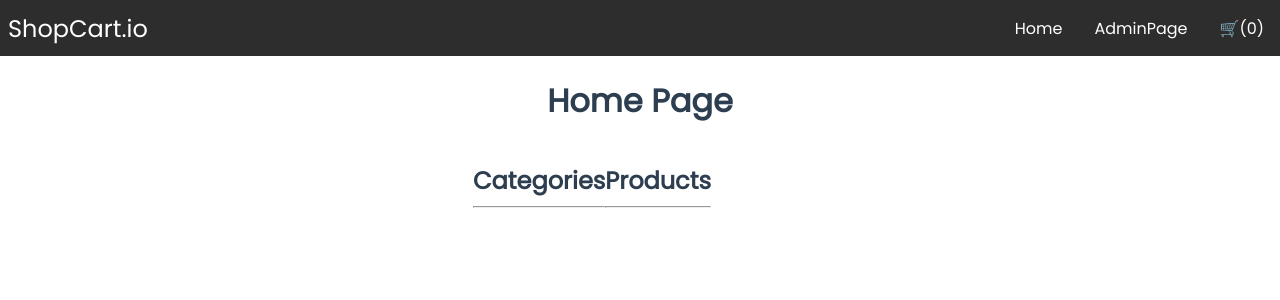
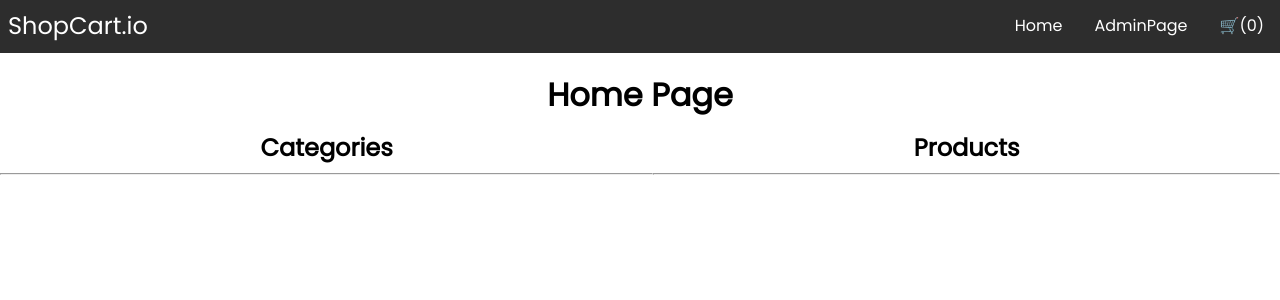
Before and after one commit to Popa-Andrei-Valentin/hipposhop, a Vue app: page / in a window 1280 px wide. Shown: the top 300 px of the page. Built offline with nearby package versions, Linux system fonts and the light colour scheme.

Commit message:
Partly redesigned UI

```diff
--- a/src/App.vue
+++ b/src/App.vue
@@ -1,4 +1,5 @@
 <template>
+  <!--  Cart -->
   <transition
       mode="in-out"
       enter-active-class="animate__animated animate__fadeInRight"
@@ -8,7 +9,7 @@
       <ShoppingCart @closeCart="closeCart"/>
     </div>
   </transition>
-  <div id="app">
+  <div class="appContainer">
     <nav class="navbar">
       <div class="brand-title">ShopCart.io</div>
       <div class="toggle-button" @click="toggleMobile">
@@ -109,7 +110,18 @@ export default {
 
 <style>
 @import url('https://fonts.googleapis.com/css2?family=Poppins&display=swap');
-body { margin: 0 !important; }
+
+html, body {
+  margin: 0;
+  height: 100%;
+  width: 100%;
+}
+
+#app {
+  height: 100%;
+  width: 100%;
+}
+
 .popup {
   position: absolute;
   top: 4rem;
@@ -123,15 +135,20 @@ body { margin: 0 !important; }
   text-transform: uppercase;
 }
 
-#app {
+.appContainer {
   font-family: 'Poppins', sans-serif;
-  -webkit-font-smoothing: antialiased;
-  -moz-osx-font-smoothing: grayscale;
   align-items: center;
-  color: #2c3e50;
+  width: 100%;
+  height: 100%;
   margin: 0;
   padding: 0;
+  display: grid;
+  grid-template:
+    "header" 50px
+    "content" auto
+    / auto;
 }
+
 
 .navbar {
   display: flex;
@@ -140,6 +157,7 @@ body { margin: 0 !important; }
   background-color: #2d2d2d;
   color: white;
   height: 3.5rem;
+  grid-area: header;
 }
 
 .brand-title {
--- a/src/components/CategoryComp.vue
+++ b/src/components/CategoryComp.vue
@@ -1,11 +1,16 @@
 <template>
-  <h3>Categories</h3>
-  <hr />
-  <!-- Category data organised in a tree -->
-  <TreeBrowser
-      :node="categoryTree"
-  >
-  </TreeBrowser>
+  <div class="categoryPageContainer">
+    <div class="header">
+      <h3>Categories</h3>
+      <hr/>
+    </div>
+    <div class="categoriesContainer">
+      <!-- Category data organised in a tree -->
+      <TreeBrowser
+          :node="categoryTree"
+      />
+    </div>
+  </div>
 </template>
 
 <script>
@@ -41,7 +46,7 @@ export default {
       loadCategories: "category/loadCategories",
     }),
     mapCategory(categories, currentNode) {
-      if(categories){
+      if (categories) {
         categories.forEach(category => {
           if (currentNode.id === category.parent_id) {
             let child = new Category({
@@ -61,7 +66,30 @@ export default {
 </script>
 
 <style scoped>
-h3{
+.categoryPageContainer {
+  height: 100%;
+  width: 100%;
+  display: grid;
+  grid-template:
+      "header" 50px
+      "content" auto
+      / auto;
+}
+
+.header {
+  width: 100%;
+  height: 100%;
+  grid-area: header;
+}
+
+.categoriesContainer {
+  height: 100vh;
+  width: 100%;
+  grid-area: content;
+  overflow: auto;
+}
+
+h3 {
   text-align: center;
   font-size: 1.5rem;
   padding-bottom: 0;
@@ -74,8 +102,6 @@ ul {
   flex-direction: column;
   align-items: flex-start;
   font-weight: bold;
-  /*padding-right: 3rem;*/
-  /*padding-top: 2rem;*/
   padding-bottom: 2rem;
 }
 
@@ -84,10 +110,8 @@ a {
   cursor: pointer;
 }
 
-
-
-@media(max-width: 600px){
-  h3{
+@media (max-width: 600px) {
+  h3 {
     font-size: 1rem;
   }
 }
--- a/src/components/ProductComp.vue
+++ b/src/components/ProductComp.vue
@@ -1,6 +1,6 @@
 <template>
   <!-- Formatting for each product card -->
-  <div>
+  <div class="cardContainer">
     <div class="card">
       <img
           v-if="image === null"
@@ -12,7 +12,7 @@
         <p class="productName" @click="toggleModal()">{{ name }}</p>
       </div>
         <p class="title"><b>Preț:</b> {{ price }} / {{ unit }}</p>
-        <p><b>Cantitate:</b><input class="cell" type="number" min="0" v-model.number="quantity"/></p>
+        <p><b>Cantitate:</b><input class="inputCell" type="number" min="0" v-model.number="quantity"/></p>
       <button class="addToCart" @click="addToCart(product,this.quantity)">Add to cart</button>
     </div>
   </div>
@@ -47,30 +47,38 @@ export default {
 };
 </script>
 
-<style>
+<style scoped>
+.cardContainer{
+  width: 100%;
+  /* !! Height needs tweaking !! (auto ? 100% ?)*/
+  height: auto;
+
+}
+
+
 .card {
   display: flex;
   flex-direction: row;
+  align-items: center;
+  justify-content: space-between;
+  background: #dedede;
   min-height: 7rem;
-  align-items: center;
-  justify-content: center;
-  background: #dedede;
-  border: 0.2rem solid white;
+  margin-top: 0.2rem;
+  margin-right: 0.2rem;
   padding: 0.5rem;
   font-family: 'Poppins', sans-serif;
   flex-wrap: wrap;
-  font-size: 1rem;
+  font-size: 1.2rem;
   min-font-size: 0rem;
   border-radius: 0.7rem;
 }
 
 .card p {
-  position: relative;
   display: flex;
-  width: 8rem;
+  /*?? Optimal width for p ???*/
+  width: 15ch;
   justify-content: flex-start;
   align-items: flex-start;
-  padding-left: 1rem;
 }
 
 .card:hover {
@@ -82,7 +90,7 @@ img {
   height: 6rem;
 }
 
-.cell {
+.inputCell {
   align-items: center;
   width: 2rem;
   border: none;
--- a/src/components/ProductPage.vue
+++ b/src/components/ProductPage.vue
@@ -1,21 +1,17 @@
 <template>
+  <div class="productPageContainer">
+    <div class="header">
       <h3>Products</h3>
       <hr/>
+    </div>
+
+    <div class="productContainer">
       <!-- Display: Selected category bred crumb -->
       <div class="bread-crumb">
         <span v-for="item in breadcrumb" @click="emitNode(item)" :key="item.id">
           >> {{ item.name ? item.name : item.title }}
         </span>
       </div>
-
-  <ProductDetailComp
-      v-if="showModal"
-      @closeModal="closeModal"
-      @addToCart="addToCart"
-      :data="data"
-  />
-
-  <div class="product-box">
       <div class="product">
         <ProductComp
             :showModal="this.showModal"
@@ -30,6 +26,13 @@
             :product="product"
         />
       </div>
+    </div>
+    <ProductDetailComp
+        v-if="showModal"
+        @closeModal="closeModal"
+        @addToCart="addToCart"
+        :data="data"
+    />
   </div>
 </template>
 
@@ -160,7 +163,6 @@ export default {
      * Sort: Display selected category clicked on BreadCrumb element.
      * */
     emitNode(value) {
-      console.log(value)
       this.loadId(value.id);
       this.loadCategory(value);
     }
@@ -169,18 +171,50 @@ export default {
 </script>
 
 <style scoped>
-h3 {
-  text-align: center;
-  font-size: 1.5rem;
+.productPageContainer {
+  width: 100%;
+  height: 100%;
   margin: 0;
+  padding: 0;
+  display: grid;
+  grid-template:
+      "header" 50px
+      "content" auto
+      / auto;
 }
 
-li {
-  padding-top: 0.3rem;
+.header {
+  grid-area: header;
+  height: 100%;
+  width: 100%;
 }
 
-.product-box {
-  margin-left: 2rem;
+.productContainer{
+  height: 100%;
+  width: 100%;
+  margin: 0;
+  padding: 0;
+  grid-area: content;
+  display: grid;
+  grid-template:
+      "breadCrumb" 20px
+      "content" auto
+      / auto;
+}
+
+.bread-crumb {
+  display: flex;
+  flex-direction: row;
+  padding-left: 30px;
+  grid-area: breadCrumb;
+}
+
+.bread-crumb span {
+  cursor: pointer;
+}
+
+.bread-crumb span:hover {
+  color: #2095E1FF;
 }
 
 .product {
@@ -190,8 +224,9 @@ li {
   flex-direction: column;
   align-items: flex-start;
   overflow-y: auto;
-  height: 50vh;
+  height: 100vh;
   width: 100%;
+  grid-area: content;
 }
 
 .product::-webkit-scrollbar {
@@ -208,18 +243,14 @@ li {
   border-radius: 100px;
 }
 
-.bread-crumb {
-  display: flex;
-  flex-direction: row;
-  padding-left: 30px;
+h3 {
+  text-align: center;
+  font-size: 1.5rem;
+  margin: 0;
 }
 
-.bread-crumb span {
-  cursor: pointer;
-}
-
-.bread-crumb span:hover {
-  color: #2095E1FF;
+li {
+  padding-top: 0.3rem;
 }
 
 @media (max-width: 600px) {
--- a/src/components/TreeBrowser.vue
+++ b/src/components/TreeBrowser.vue
@@ -73,7 +73,7 @@ export default {
 <style scoped>
 .node {
   text-align: left;
-  font-size: 1.1rem;
+  font-size: 1.6rem;
   cursor: pointer;
   margin-left: 40px;
   padding-bottom: 0.3rem;
--- a/src/views/AdminPage.vue
+++ b/src/views/AdminPage.vue
@@ -77,7 +77,7 @@ export default {
 
 </script>
 
-<style>
+<style scoped>
 .btn-load {
 
   background-color: rgb(69, 172, 69);
--- a/src/views/HomePage.vue
+++ b/src/views/HomePage.vue
@@ -1,18 +1,22 @@
 <template>
+  <div class="homeContainer">
+    <div class="header">
       <h1>Home Page</h1>
-  <section class="tabel">
-    <!-- Display: Category bread crumb -->
-    <div>
+    </div>
+    <div class="table">
+      <!-- Display: Category List-->
+      <div class="left">
         <CategoryComp @selected="getSelectedCategory"
                       @breadCrumb="getBreadCrumb"/>
       </div>
       <!-- Display: Products -->
-    <div>
+      <div class="right">
         <ProductPage
             :categoryId="categoryId"
         />
       </div>
-  </section>
+    </div>
+  </div>
 </template>
 
 <script>
@@ -76,30 +80,65 @@ export default {
     getBreadCrumb(list) {
       this.breadCrumb = list;
     },
-    breadCrumbSelect(item) {
-      this.categoryId = Number(item.id);
-      let index = this.breadCrumb.indexOf(item)
-      this.breadCrumb = this.breadCrumb.slice(0, index + 1)
-    }
   }
 
 }
 </script>
 
 <style scoped>
-h1{
+.homeContainer{
+  height: 100%;
+  width: 100%;
+  margin: 0;
+  padding: 0;
+  overflow: hidden;
+  display: grid;
+  grid-template:
+      "header" 80px
+      "content" auto
+      / auto;
+}
+
+.header{
+  width: 100%;
+  height: 100%;
+  grid-area: header;
+}
+
+h1 {
   text-align: center;
 }
-.tabel {
-  margin-right: 1rem;
-  margin-left: 1rem;
-  display: flex;
-  justify-content: center;
-  /*align-items: center;*/
+
+.table {
+  margin: 0;
+  padding: 0;
+  width: 100%;
+  height: 100%;
+  grid-area: content;
+  display: grid;
+  grid-template:
+      "left right" auto
+      / auto;
 }
 
-@media(max-width: 600px){
-  h1{
+.table .left{
+  width: 100%;
+  height: auto;
+  margin: 0;
+  padding: 0;
+  grid-area: left;
+  overflow: visible;
+}
+
+.table .right{
+  width: 100%;
+  height: 100%;
+  margin: 0;
+  padding: 0;
+  grid-area: right;
+}
+@media (max-width: 600px) {
+  h1 {
     font-size: 1.85rem;
   }
 }
```
Lines whose indentation alone changed are shown as unchanged.
